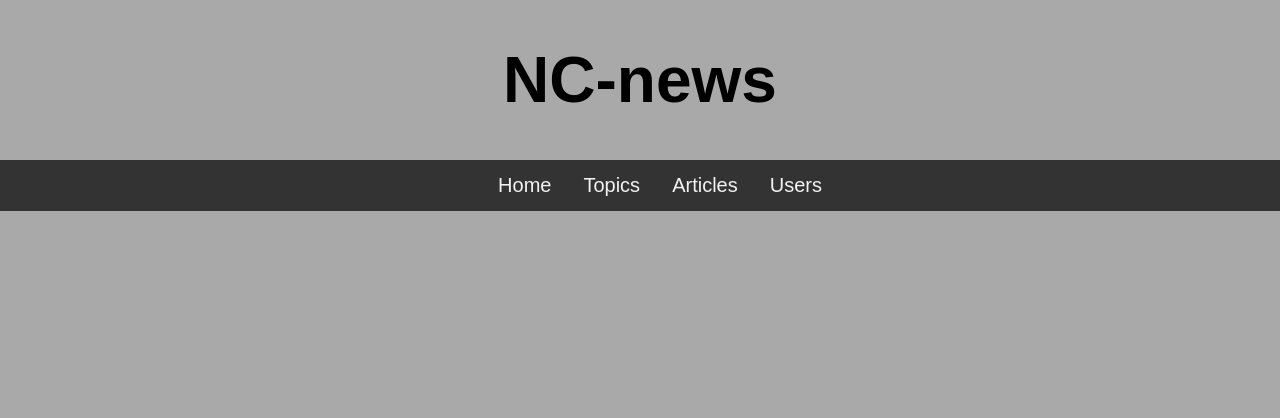
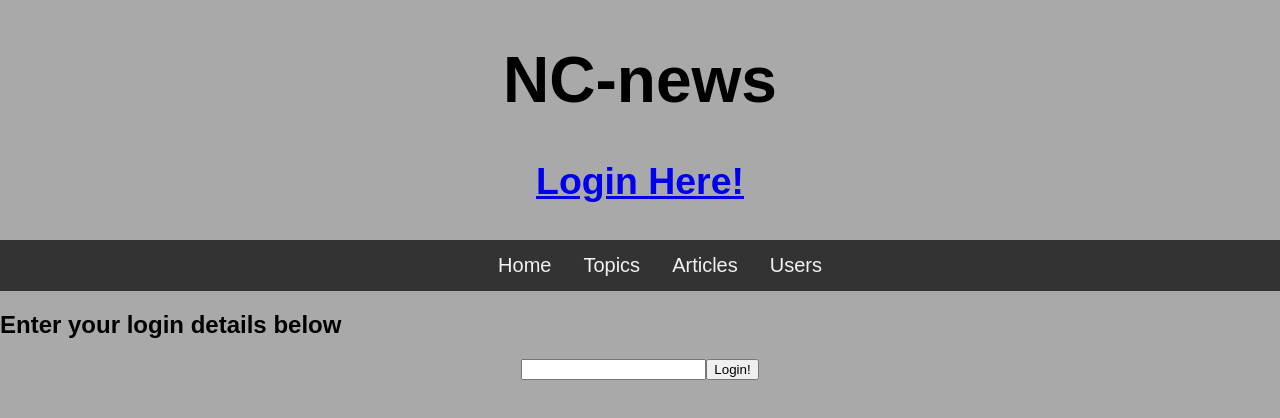
Before and after one commit to AndyRobotsNC/nc-news, a React (Create React App) app: page /login in a window 1280 px wide. Shown: the top 418 px of the page. Built offline with nearby package versions, Linux system fonts and the light colour scheme.

Commit message:
login page working

```diff
--- a/src/App.js
+++ b/src/App.js
@@ -5,16 +5,22 @@ import Home from "./components/Home";
 import Articles from "./components/Articles";
 import Article from "./components/Article";
 import Topics from "./components/Topics";
+import LoginPage from "./components/LoginPage";
 import { BrowserRouter, Route, Routes } from "react-router-dom";
+import { loginContext } from "./utils/checkLogin";
+import { useState } from "react";
 
 function App() {
+  const [isLoggedIn, setIsLoggedIn] = useState(false);
   return (
+    <loginContext.Provider value={{ isLoggedIn, setIsLoggedIn }}>
       <BrowserRouter>
         <div className="App">
           <Header className="header" />
           <Nav />
           <div>
             <Routes>
+              <Route path="/login" element={<LoginPage />} />
               <Route path="/" element={<Home />} />
               <Route path="/articles" element={<Articles />} />
               <Route path="/articles/:article_id" element={<Article />} />
@@ -23,6 +29,7 @@ function App() {
           </div>
         </div>
       </BrowserRouter>
+    </loginContext.Provider>
   );
 }
 
--- a/src/components/Article.js
+++ b/src/components/Article.js
@@ -1,4 +1,4 @@
-import { useEffect, useState } from "react";
+import { useEffect, useState, useContext } from "react";
 import AddComment from "./AddComment";
 import SingleComment from "./SingleComment";
 import Upvote from "./Upvote";
@@ -13,8 +13,9 @@ const Article = () => {
   const [articleItem, setArticleItem] = useState({});
   const [articleComments, setArticleComments] = useState([]);
   const [showComments, setShowComments] = useState(false);
+  const { isLoggedIn, setIsLoggedIn } = useContext(loginContext);
 
-  const [commentText, setCommentTex] = useState("View comments");
+  // const [commentText, setCommentText] = useState("View comments");
 
   const params = useParams();
   useEffect(() => {
@@ -45,11 +46,12 @@ const Article = () => {
           )}
 
           <p>{articleItem.created_at}</p>
-          {
+          <div>
+            {}
             <button onClick={toggleComments}>
               View comments ({articleItem.comment_count})
             </button>
-          }
+          </div>
         </div>
       </div>
 
--- a/src/components/Header.js
+++ b/src/components/Header.js
@@ -1,7 +1,12 @@
+import { Link } from "react-router-dom";
+
 const Header = () => {
   return (
     <div className="header">
       <h1>NC-news</h1>
+      <Link to="/login">
+        <h3>Login Here!</h3>
+      </Link>
     </div>
   );
 };
--- /dev/null
+++ b/src/components/LoginPage.js
@@ -0,0 +1,38 @@
+import { useState, useContext } from "react";
+import { loginContext } from "../utils/checkLogin";
+
+const LoginPage = () => {
+  const { isLoggedIn, setIsLoggedIn } = useContext(loginContext);
+
+  const [loginBox, setLoginBox] = useState("");
+
+  const handleSubmit = (event) => {
+    if (loginBox === "jessjelly") {
+      setIsLoggedIn((currState) => !currState);
+    } else {
+      event.preventDefault();
+    }
+  };
+
+  const handleChange = (event) => {
+    const { value } = event.target;
+    setLoginBox(value);
+  };
+
+  return (
+    <div>
+      <h2>Enter your login details below</h2>
+      <form onSubmit={handleSubmit}>
+        <input
+          className="loginBox"
+          type="text"
+          onChange={handleChange}
+          value={loginBox}
+        />
+        <button>Login!</button>
+      </form>
+    </div>
+  );
+};
+
+export default LoginPage;
--- /dev/null
+++ b/src/utils/checkLogin.js
@@ -0,0 +1,2 @@
+import { createContext } from "react";
+export const loginContext = createContext();
```
Lines whose indentation alone changed are shown as unchanged.
